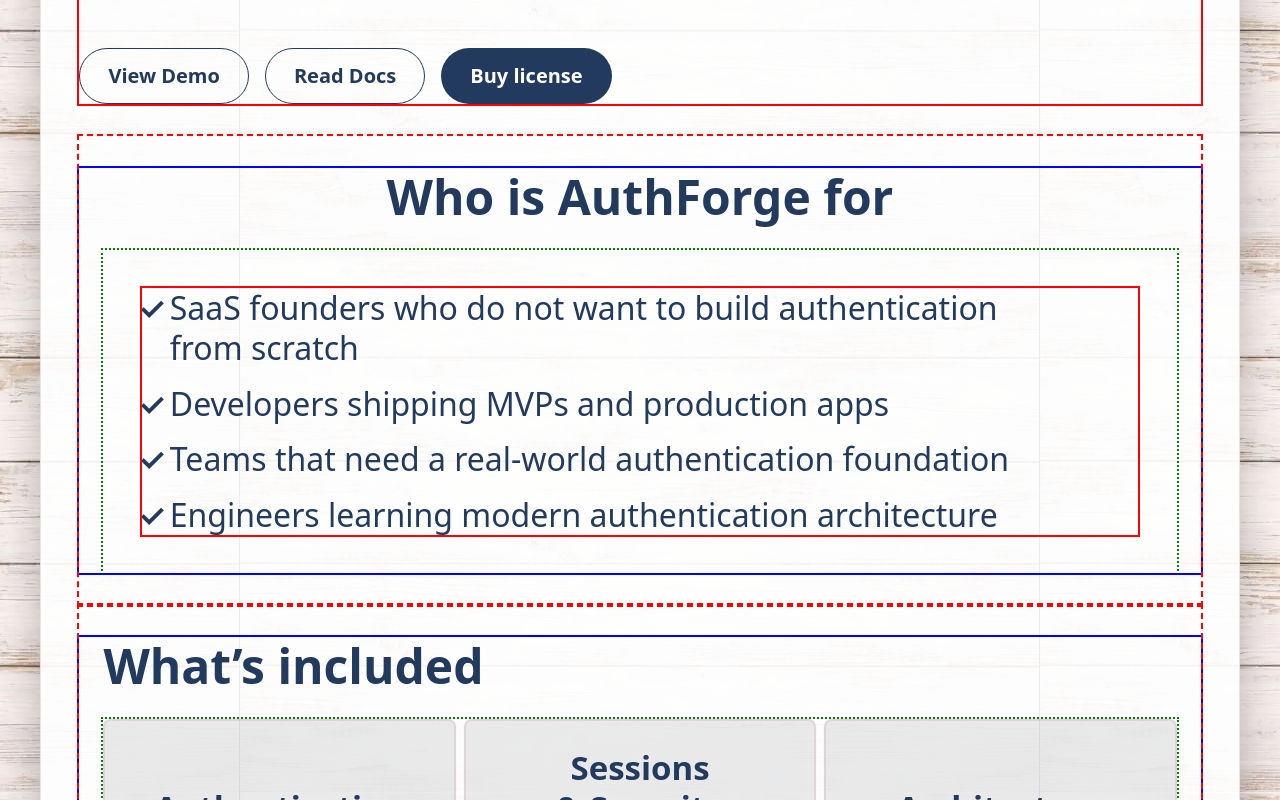
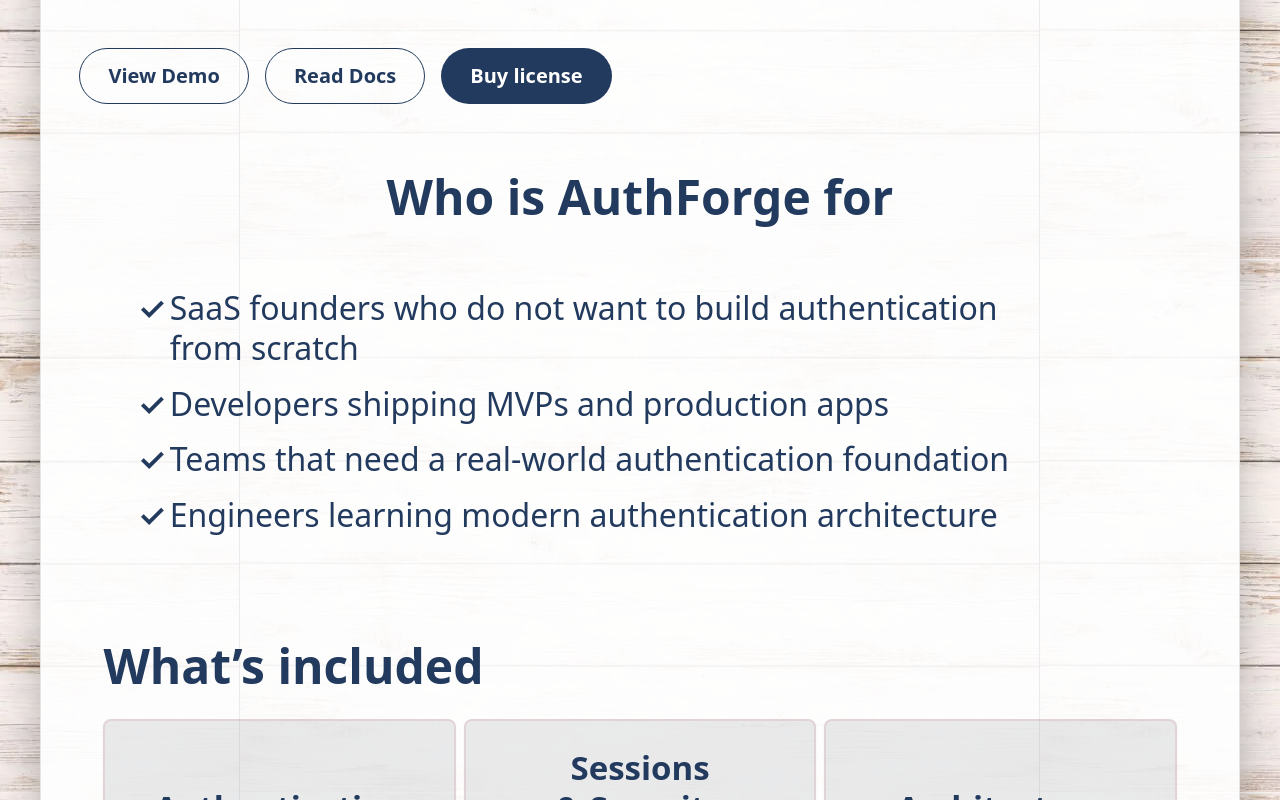
Before and after one commit to Grammeri/nextjs-landing, a Next.js app: page /products/authforge in a window 1280 px wide. Shown: the part 880-1680 px from the top of the page. Built offline with nearby package versions, Linux system fonts and the light colour scheme.

Commit message:
chore: remove temporary debug outlines from authforge and starter pages

```diff
--- a/src/shared/ui/pricing-card/PricingCard.module.css
+++ b/src/shared/ui/pricing-card/PricingCard.module.css
@@ -15,11 +15,10 @@
   gap: 0;
 
   color: var(--color-on-image-primary);
-  outline: 2px solid red;
 
   min-width: 0;
 
-  padding: var(--spacing-xl); /* 👈 ВОТ КЛЮЧ */
+  padding: var(--spacing-xl);
 }
 
 @media (max-width: 480px) {
@@ -41,10 +40,6 @@
   letter-spacing: -0.01em;
 }
 
-.paymentFull,
-.paymentCentered {
-  outline: 2px solid red;
-}
 .description {
   color: var(--color-on-image-secondary);
 
--- a/src/shared/ui/product-page/ProductPage.module.css
+++ b/src/shared/ui/product-page/ProductPage.module.css
@@ -77,7 +77,6 @@
 .audienceList {
     display: grid;
     gap: var(--spacing-md);
-    outline: 2px solid red;
 }
 
 .audienceList li {
@@ -292,7 +291,6 @@
     grid-template-columns: minmax(0, 1fr);
     justify-items: center;
     margin-top: var(--section-padding-top-product);
-    outline: 2px solid red;
 }
 
 .contactItem {
--- a/src/shared/ui/product/ProductHero.module.css
+++ b/src/shared/ui/product/ProductHero.module.css
@@ -10,8 +10,6 @@
   display: flex;
   flex-direction: column;
   gap: var(--spacing-xl);
-
-  outline: 2px solid red;
 }
 
 .text {
--- a/src/shared/ui/product/ProductSection.module.css
+++ b/src/shared/ui/product/ProductSection.module.css
@@ -1,9 +1,6 @@
 .section {
   padding-top: var(--section-padding-top-product);
   padding-bottom: var(--section-padding-bottom-product);
-
-  /* DEBUG LAYOUT */
-  outline: 2px dashed red;
 }
 
 .container {
@@ -16,8 +13,6 @@
 
   padding-left: var(--spacing-lg);
   padding-right: var(--spacing-lg);
-
-  outline: 2px solid blue;
 }
 
 .title {
@@ -43,9 +38,6 @@
   display: flex;
   flex-direction: column;
   gap: var(--spacing-lg);
-
-  /* DEBUG LAYOUT */
-  outline: 2px dotted green;
 }
 @media (max-width: 768px) {
   .container {
```
